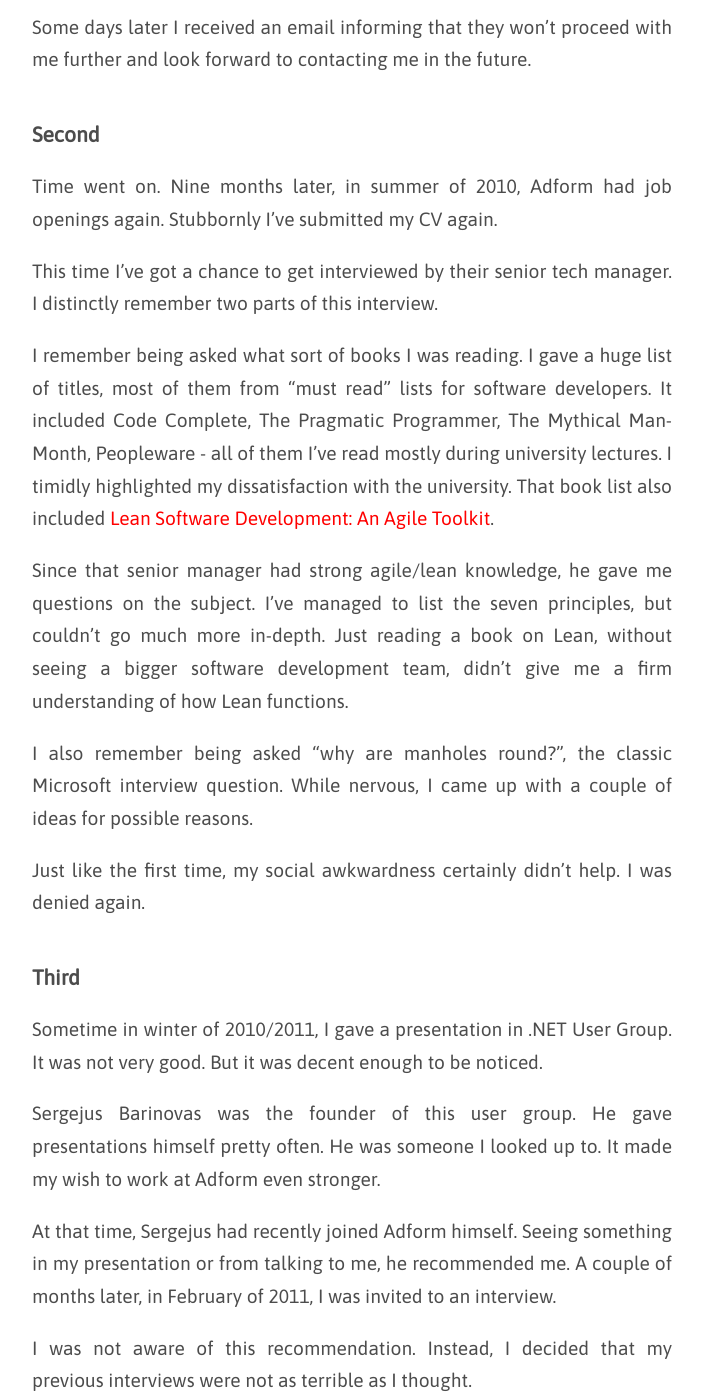
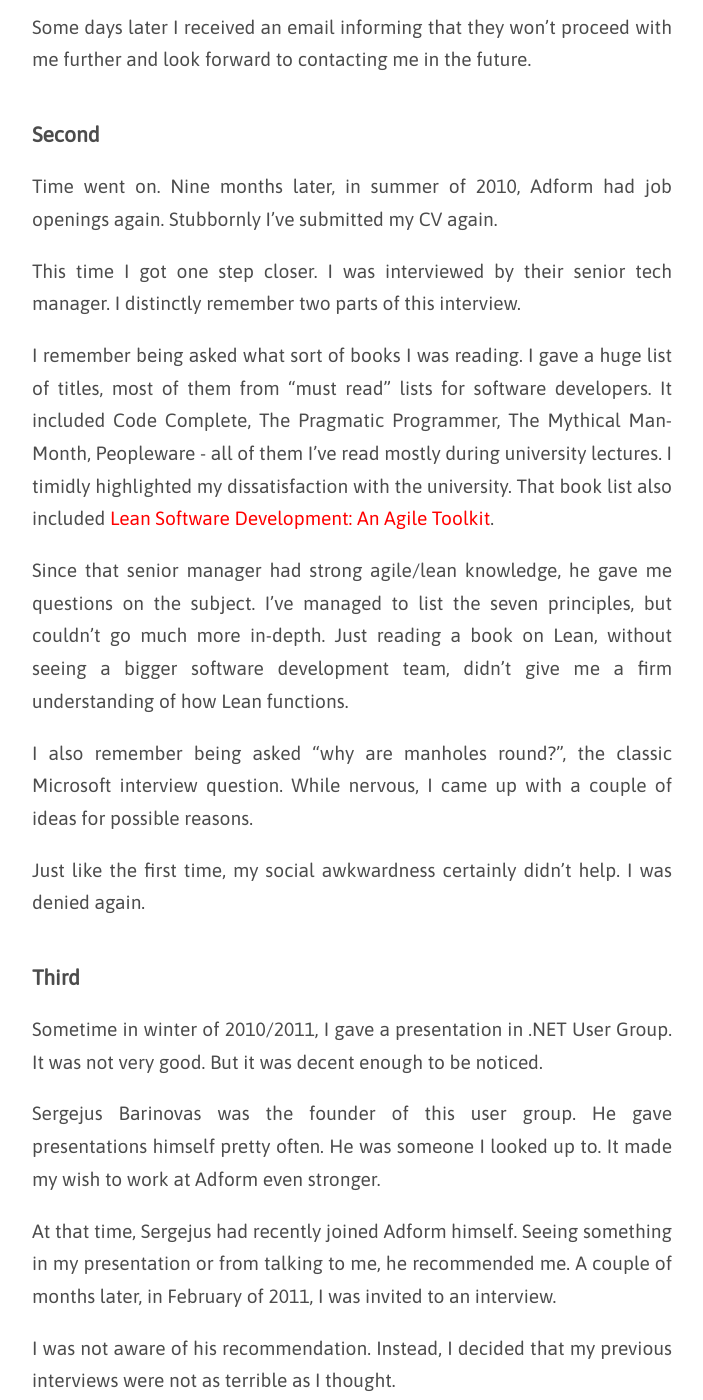
Before and after one commit to mmozuras/mmozuras.github.com, a Jekyll site: the page built from post/_posts/2018-03-25-third-trys-the-charm.md, in a window 1280 px wide and 1400 px high, scrolled down 1822 px. Shown: the whole window, without its empty margins (288-991 px from the left). Built offline with Jekyll 4.4.1, drawn with Linux system fonts in a browser that asks for light colours; comment, search, counter and statistics services are not loaded; some of the changed text lies outside the part shown.

Commit message:
Additional paragraph for "Third Try's the Charm"

```diff
--- a/post/_posts/2018-03-25-third-trys-the-charm.md
+++ b/post/_posts/2018-03-25-third-trys-the-charm.md
@@ -30,7 +30,7 @@
 
 Time went on. Nine months later, in summer of 2010, Adform had job openings again. Stubbornly I've submitted my CV again.
 
-This time I've got a chance to get interviewed by their senior tech manager. I distinctly remember two parts of this interview.
+This time I got one step closer. I was interviewed by their senior tech manager. I distinctly remember two parts of this interview.
 
 I remember being asked what sort of books I was reading. I gave a huge list of titles, most of them from "must read" lists for software developers. It included Code Complete, The Pragmatic Programmer, The Mythical Man-Month, Peopleware - all of them I've read mostly during university lectures. I timidly highlighted my dissatisfaction with the university. That book list also included [Lean Software Development: An Agile Toolkit](https://www.goodreads.com/book/show/194338.Lean_Software_Development).
 
@@ -48,7 +48,7 @@
 
 At that time, Sergejus had recently joined Adform himself. Seeing something in my presentation or from talking to me, he recommended me. A couple of months later, in February of 2011, I was invited to an interview.
 
-I was not aware of this recommendation. Instead, I decided that my previous interviews were not as terrible as I thought.
+I was not aware of his recommendation. Instead, I decided that my previous interviews were not as terrible as I thought.
 
 I was interviewed by HR again. Not someone I've encountered during previous interviews. At some point during it, I've pointed out that I've engaged with Adform two times already. Surprise. She was not aware of it. That's when I learned how I got this interview.
 
```
Also changed, not shown: other parts of post/_posts/2018-03-25-third-trys-the-charm.md (+2 -0 lines).
